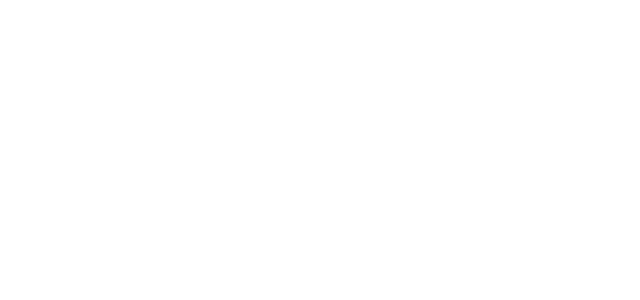
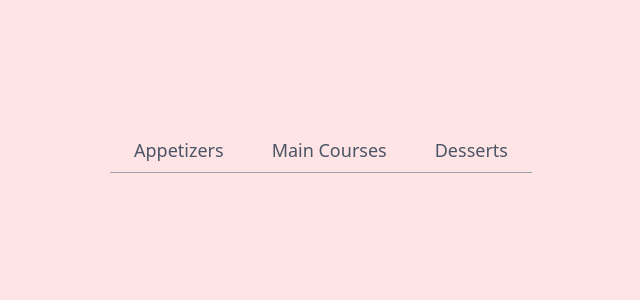
Before and after one commit to Fndemi/ReactSarabi, a React (Vite) app: page /layout in a window 1280 px wide. Before the commit this address had no page. Shown: the top 300 px of the page, without its empty margins (319-959 px from the left). Built offline with nearby package versions, Linux system fonts and the light colour scheme.

Commit message:
Refactored dishes

```diff
--- a/src/App.jsx
+++ b/src/App.jsx
@@ -10,6 +10,7 @@ import Desserts from "./pages/Menu/Desserts";
 import Mains from "./pages/Menu/Mains";
 import MainDishes from "./components/main-dishes";
 import OurStory from "./components/story";
+import MenuLayout from "./pages/Menu/MenuLayout"
 import { BrowserRouter, Routes, Route } from "react-router-dom";
 
 import "./index.css";
@@ -29,6 +30,7 @@ function App() {
           <Route path="/mains" element={<Mains />} />
           <Route path="/menu" element={<MainDishes />} />
           <Route path="/our-story" element={<OurStory />} />
+          <Route path="/layout" element={<MenuLayout/>}/>
         </Routes>
       </BrowserRouter>
     </>
--- a/src/pages/Menu/Appetizers.jsx
+++ b/src/pages/Menu/Appetizers.jsx
@@ -1,6 +1,7 @@
 import { menuItems } from "../../data/menuItems";
 import Navbar from "../../components/Navbar";
 import Footer from "../../components/footer";
+import MenuLayout from "./MenuLayout"
 
 export default function Appetizers() {
   const appetizers = menuItems.filter((item) => item.category === "appetizers");
@@ -8,6 +9,7 @@ export default function Appetizers() {
   return (
     <>
       <Navbar />
+
       <div className="mb-15 mt-30 grid sm:grid-cols-2 gap-6 max-w-5xl mx-auto">
         {appetizers.map((item) => (
           <article
--- a/src/pages/Menu/Mains.jsx
+++ b/src/pages/Menu/Mains.jsx
@@ -9,7 +9,6 @@ export default function Mains() {
   return (
     <>
       <Navbar />
-
       <div className="mb-15 mt-30 grid sm:grid-cols-2 gap-6 max-w-5xl mx-auto">
         {mainDishes.map((item) => (
           <MenuItem key={item.id} item={item} />
--- a/src/pages/Menu/MenuLayout.jsx
+++ b/src/pages/Menu/MenuLayout.jsx
@@ -1,9 +1,9 @@
 import { Link, Outlet, useLocation } from "react-router-dom";
 
 const categories = [
-  { name: "Appetizers", path: "/menu/appetizers" },
-  { name: "Main Courses", path: "/menu/mains" },
-  { name: "Desserts", path: "/menu/desserts" },
+  { name: "Appetizers", path: "/appetizers" },
+  { name: "Main Courses", path: "/mains" },
+  { name: "Desserts", path: "/Desserts" },
 ];
 
 const MenuLayout = () => {
```
